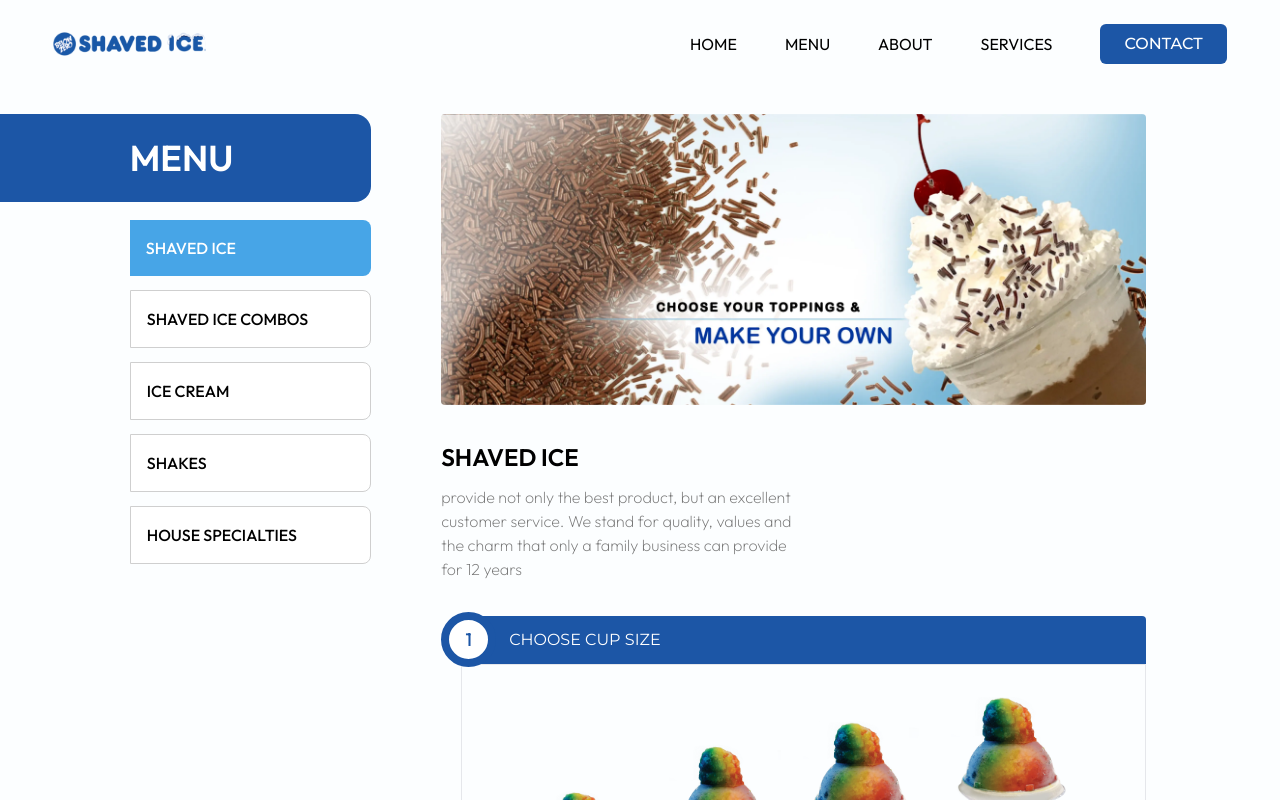
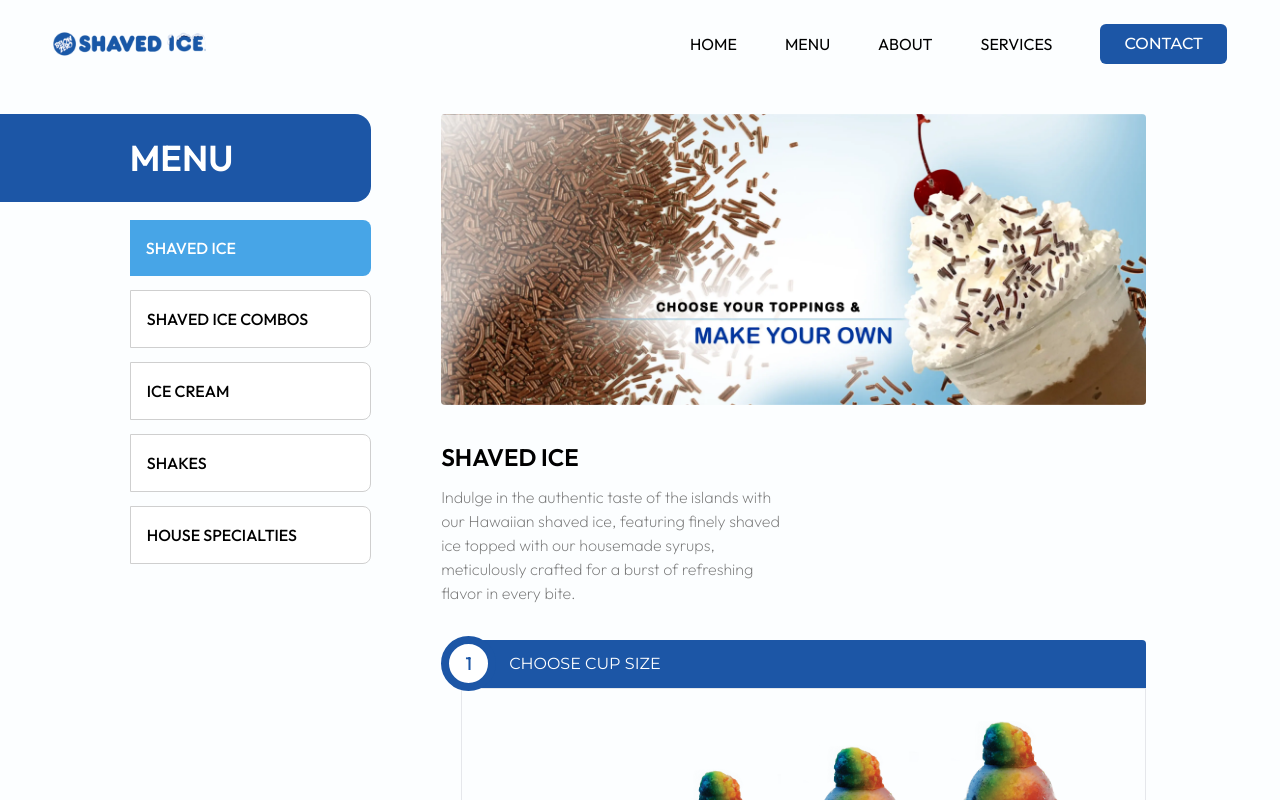
Before and after one commit to msclal/below-zero, a Next.js app: page /menu in a window 1280 px wide. Shown: the top 800 px of the page. Built offline with nearby package versions, Linux system fonts and the light colour scheme.

Commit message:
descriptions added

```diff
--- a/src/app/menu/page.js
+++ b/src/app/menu/page.js
@@ -355,9 +355,10 @@ const Contact = () => {
                       SHAVED ICE
                     </div>
                     <div className="text-text-subtext font-extralight lg:w-8/12 xl:w-6/12">
-                      provide not only the best product, but an excellent
-                      customer service. We stand for quality, values and the
-                      charm that only a family business can provide for 12 years
+                      Indulge in the authentic taste of the islands with our
+                      Hawaiian shaved ice, featuring finely shaved ice topped
+                      with our housemade syrups, meticulously crafted for a
+                      burst of refreshing flavor in every bite.
                     </div>
                   </div>
                   <div className="space-y-[5%] pb-[3%] pt-[5%]">
@@ -373,9 +374,10 @@ const Contact = () => {
                       SHAVED ICE COMBOS
                     </div>
                     <div className="text-text-subtext font-extralight lg:w-8/12 xl:w-6/12">
-                      provide not only the best product, but an excellent
-                      customer service. We stand for quality, values and the
-                      charm that only a family business can provide for 12 years
+                      Experience the ultimate refreshment with our Hawaiian
+                      shaved ice combos, where you can customize your creation
+                      or opt for classic combinations. Enjoy the perfect harmony
+                      of finely shaved ice, our housemade syrups, and ice cream.
                     </div>
                   </div>
                   <div className="flex w-full my-5 md:mt-8 gap-x-4 md:gap-x-5">
@@ -451,9 +453,9 @@ const Contact = () => {
                       ICE CREAM
                     </div>
                     <div className="text-text-subtext font-extralight lg:w-8/12 xl:w-6/12">
-                      provide not only the best product, but an excellent
-                      customer service. We stand for quality, values and the
-                      charm that only a family business can provide for 12 years
+                      Immerse yourself in the classic flavors of Thrifty ice
+                      cream. Customize your scoops for your next taste
+                      adventure!
                     </div>
                   </div>
                   <div className="space-y-[5%] pb-[3%] pt-[5%]">
@@ -481,9 +483,11 @@ const Contact = () => {
                       SHAKES
                     </div>
                     <div className="text-text-subtext font-extralight lg:w-8/12 xl:w-6/12">
-                      provide not only the best product, but an excellent
-                      customer service. We stand for quality, values and the
-                      charm that only a family business can provide for 12 years
+                      Treat yourself to our luscious shakes, lovingly crafted
+                      with the rich goodness of Thrifty ice cream. Whether
+                      you`&#39;`re a fan of classic flavors or crave something
+                      adventurous, our customizable shakes are sure to satisfy
+                      your sweet cravings
                     </div>
                   </div>
                   <div className="space-y-[5%] pb-[3%] pt-[5%]">
@@ -501,9 +505,10 @@ const Contact = () => {
                       HOUSE SPECIALTIES
                     </div>
                     <div className="text-text-subtext font-extralight lg:w-8/12 xl:w-6/12">
-                      provide not only the best product, but an excellent
-                      customer service. We stand for quality, values and the
-                      charm that only a family business can provide for 12 years
+                      Discover our delectable house specialties, featuring
+                      customer favorites like Chamango and Cookie Slammer. Each
+                      crafted with care and bursting with flavor, they`&#39;`re
+                      sure to delight your taste buds
                     </div>
                   </div>
                   <div className="space-y-[5%] pb-[3%] pt-[5%]">
--- a/src/app/page.js
+++ b/src/app/page.js
@@ -7,13 +7,11 @@ import Carousel from "../components/Landing/Carousel";
 const Landing = () => {
   return (
     <>
-      {/* <div className="max-sm:space-y-[10%]"> */}
       <Carousel />
       <Services />
       <Rewards />
       <Video />
       <Mission />
-      {/* </div> */}
     </>
   );
 };
--- a/src/components/Landing/Filters.jsx
+++ b/src/components/Landing/Filters.jsx
@@ -25,7 +25,7 @@ const Filters = ({ selectedMenuItem, onMenuItemClick }) => {
         >
           <p className="mb-3 font-semibold">SHAVED ICE COMBO</p>
           <p className="text-sm font-light text-text-subtext">
-            Hawaiian shaved ice with perfectly curated syrups made in-house
+            Shaved ice with creamy, delicious, and refreshing ice cream
           </p>
         </motion.div>
         <motion.div
@@ -34,7 +34,7 @@ const Filters = ({ selectedMenuItem, onMenuItemClick }) => {
         >
           <p className="mb-3 font-semibold">ICE CREAM</p>
           <p className="text-sm font-light text-text-subtext">
-            Hawaiian shaved ice with perfectly curated syrups made in-house
+            Indulge in classic Thrifty ice cream flavors. Simply delicious.
           </p>
         </motion.div>
         <motion.div
@@ -43,7 +43,7 @@ const Filters = ({ selectedMenuItem, onMenuItemClick }) => {
         >
           <p className="mb-3 font-semibold">SHAKES</p>
           <p className="text-sm font-light text-text-subtext">
-            Hawaiian shaved ice with perfectly curated syrups made in-house
+            Irresistibly creamy shakes made with Thrifty Ice Cream
           </p>
         </motion.div>
         <motion.div
@@ -52,7 +52,7 @@ const Filters = ({ selectedMenuItem, onMenuItemClick }) => {
         >
           <p className="mb-3 font-semibold">HOUSE SPECIALTIES</p>
           <p className="text-sm font-light text-text-subtext">
-            Hawaiian shaved ice with perfectly curated syrups made in-house
+            Signature delights: sweet, savory, and irresistible treats
           </p>
         </motion.div>
       </div>
--- a/src/components/Landing/Services.jsx
+++ b/src/components/Landing/Services.jsx
@@ -34,25 +34,25 @@ const Services = () => {
               <div>
                 <div className="pb-2 font-medium">CATERING</div>
                 <div className="text-sm font-light text-text-subtext">
-                  provide not only the best product, but an excellent customer
-                  service. We stand for quality, values and the charm that only
-                  a family business can provide.
+                  Treat your guests to an unforgettable experience with our
+                  customizable menu options and dedicated catering services
+                  tailored to your event`&#39;`s needs.
                 </div>
               </div>
               <div>
                 <div className="pb-2 font-medium">FUNDRAISING</div>
                 <div className="text-sm font-light text-text-subtext">
-                  provide not only the best product, but an excellent customer
-                  service. We stand for quality, values and the charm that only
-                  a family business can provide.
+                  Partner with us to turn your fundraising events into sweet
+                  successes, offering our delicious treats as irresistible
+                  incentives for your supporters.
                 </div>
               </div>
               <div>
                 <div className="pb-2 font-medium">EVENTS</div>
                 <div className="text-sm font-light text-text-subtext">
-                  provide not only the best product, but an excellent customer
-                  service. We stand for quality, values and the charm that only
-                  a family business can provide.
+                  Make your special occasions truly memorable with our
+                  delightful treats and professional event services, ensuring
+                  every moment is filled with joy and flavor.
                 </div>
               </div>
             </div>
--- a/src/components/Services/Exclusive.jsx
+++ b/src/components/Services/Exclusive.jsx
@@ -7,11 +7,12 @@ const Exclusive = () => {
     <div className="flex flex-col items-center px-[5%] justify-center overflow-x-hidden bg-secondary-background gap-y-10 sm:flex-row py-14 md:py-0 xl:py-10">
       <div className="w-full px-5 xl:w-1/3 sm:w-1/2">
         <p className="mb-3 text-4xl font-semibold">Catering Exclusive</p>
-        <p>
-          Integrate flower shaved ice cups into your catering services to offer
-          a unique and eye-catching dessert option, adding a touch of whimsy and
-          elegance to any event while providing guests with a refreshing and
-          delightful treat.
+        <p className="text-text-subtext font-light">
+          Elevate your catering experience with our exclusive flower cup, adding
+          a touch of elegance to every event. Designed to complement our
+          delicious treats, this unique serving option enhances both
+          presentation and taste, ensuring your guests are treated to an
+          unforgettable culinary journey.
         </p>
       </div>
       <div className="flex w-full sm:w-1/2 sm:h-full">
--- a/src/components/Services/Info.jsx
+++ b/src/components/Services/Info.jsx
@@ -26,21 +26,19 @@ const Info = () => {
             <p>WEDDINGS</p>
             <p>SPECIAL EVENTS</p>
           </div>
-          <p className="sm:text-sm xl:text-base">
-            Our Shaved Ice story begun upon visiting Hawaii. We fell in love not
-            only with the beauty of {"it's"} beaches and hospitable people, but
-            with this refreshing, fluffy and mouth melting deliciousness that
-            every one was talking about.
+          <p className="sm:text-sm xl:text-base text-text-subtext font-light">
+            Our catering services extend beyond mere food provision;
+            they`&#39;`re a testament to our commitment to excellence. Whether
+            it`&#39;`s a corporate event demanding sophistication or a joyous
+            wedding celebration, we tailor our offerings to meet your unique
+            needs.
             <br />
             <br />
-            It was love at the first sight! We said to ourselves how come we
-            {" don't"} see much of it in the states.
-            <br />
-            <br />
-            Of course, you {"can't"} find what you are not loo for. So we
-            started on a quest to find the right product with the same quality
-            but there
-            {" wasn't"}
+            Fundraising becomes a breeze with our delectable treats as
+            irresistible incentives for your supporters. From intimate
+            gatherings to grand affairs, our team ensures every event is infused
+            with charm and flavor, leaving a lasting impression on all who
+            attend.
           </p>
           <div>
             <Link href={"/contact"}>
```
Also changed, not shown: src/components/Landing/Mission.jsx (+11 -11 lines).
